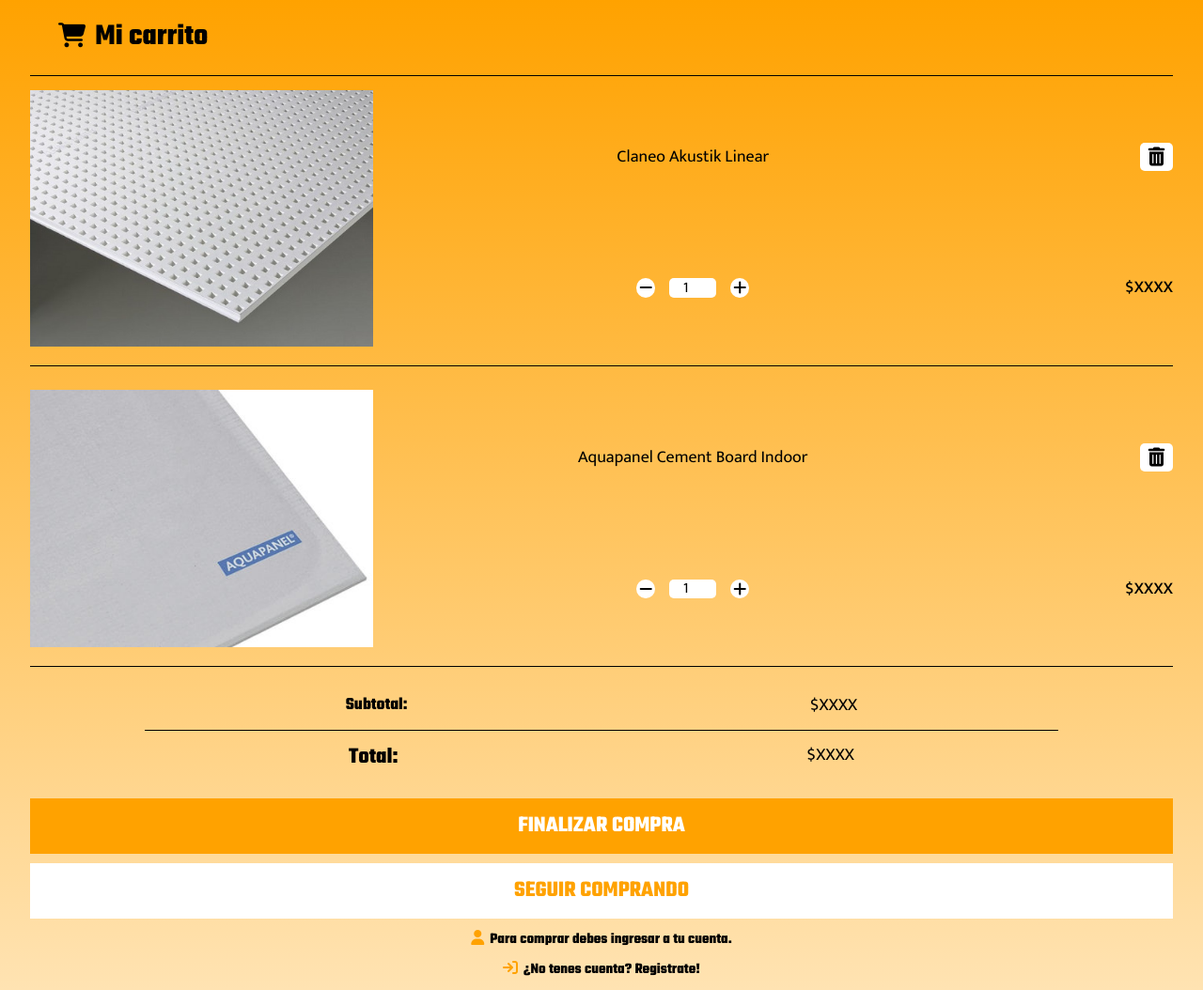
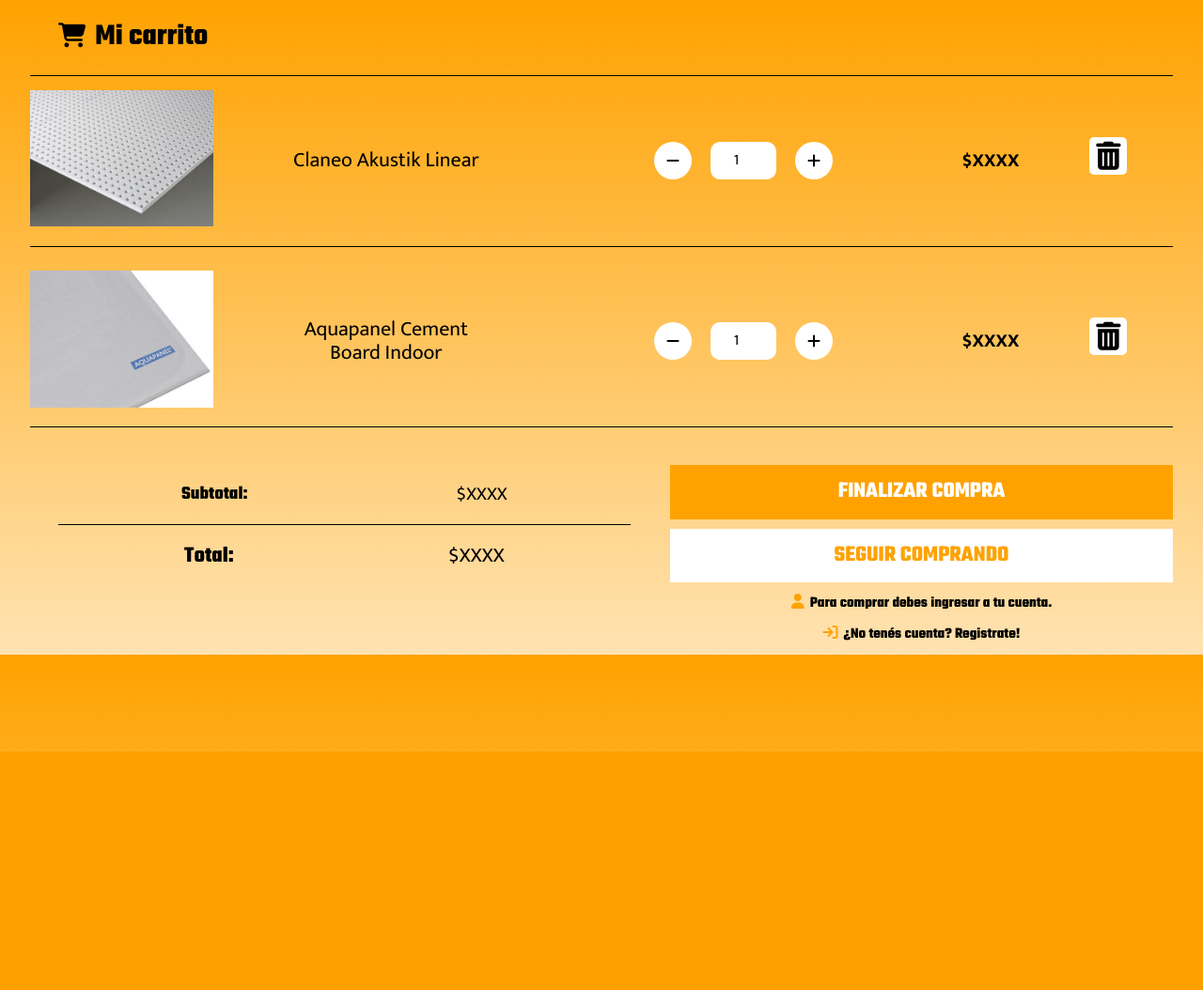
Before and after one commit to nicolas335/Grupo_3_GNUMPlack, a Node server app: page /cart in a window 1280 px wide. Shown: the whole page at 94% size. After the commit the page ends 800 px from the top, so only its background shows below. Run offline with Node 20, Linux system fonts and the light colour scheme; some libraries are stand-ins or nearby versions.

Commit message:
Subo el aboutUs y cart con las tres vistas terminadas, sin el header y footer

```diff
--- a/GNUMPlack_site/public/css/aboutUs.css
+++ b/GNUMPlack_site/public/css/aboutUs.css
@@ -12,6 +12,9 @@
 }
 .aboutUs main section div img{
     width: 100%;
+}
+.aboutUs p{
+    text-align: justify;
 }
 
 /* Tablet */
@@ -44,7 +47,9 @@
 /* Desktop */
 @media (min-width:769px) {
     .aboutUs main section{
-        margin: 25px 0 60px;
+        margin: 10px 0 40px;
+        padding: 20px 0;
+        border-top: 1px solid;
     }
     .aboutUs main section div img{
         width: 350px;
--- a/GNUMPlack_site/public/css/cart.css
+++ b/GNUMPlack_site/public/css/cart.css
@@ -1,41 +1,50 @@
-.cart main h1 i{
+.cart main h1 i {
     margin: 0 10px 0 30px;
     font-size: 26px;
 }
-.cart main section article:first-child{
+
+.cart main section article:first-child {
     border-top: 1px solid;
 }
-.cart main section article{
+
+.cart main section article {
     display: flex;
+    justify-content: space-between;
     margin: 10px 0;
     border-bottom: 1px solid;
     padding: 15px 0;
 }
-.cart main .productos article .imagen{
+
+.cart main .productos article .imagen {
     width: 30%;
 }
-.cart main .productos article section{
+
+.cart main .productos article section {
     width: 70%;
     display: flex;
     flex-direction: column;
     justify-content: space-around;
 }
-.cart main section.productos article div a img{
+
+.cart main section.productos article div a img {
     width: 100%;
 }
-.cart main section.productos article section div{
+
+.cart main section.productos article section div {
     width: 100%;
     display: flex;
     justify-content: space-between;
 }
-.cart .productos .detalle p{
+
+.cart .productos .detalle p {
     width: 80%;
     text-align: center;
     text-transform: unset;
     font-size: 18px;
     padding: 5px;
 }
-.cart .productos .detalle button{
+
+.cart .productos .detalle button {
     font-size: 20px;
     width: 35px;
     height: 30px;
@@ -44,46 +53,53 @@
     border-radius: 5px;
     background-color: white;
 }
-.cart .productos .detalle button i{}
-.cart .productos .precio div{
+
+.cart .productos .precio div {
     width: 80%;
     justify-content: center;
 }
-.cart .productos .precio .cantidad i{
+
+.cart .productos .precio .cantidad i {
     border-radius: 50%;
     margin: 0 15px;
     background-color: white;
     padding: 2px 3px;
 }
-.cart .productos .precio .cantidad input{
+
+.cart .productos .precio .cantidad input {
     width: 50px;
     border-radius: 5px;
     border: none;
     text-align: center;
 }
-.cart .productos .precio p{
+
+.cart .productos .precio p {
     font-size: 18px;
     font-weight: 500;
 }
 
-.cart main section.total{
+/* ------------------------------------ */
+.cart main .numeros {
     width: 80%;
     margin: 30px auto;
 }
-.cart main section.total div{
+
+.cart main .numeros div {
     display: flex;
     justify-content: space-around;
     margin: 15px 0;
 }
-.cart main section.total div p{
+
+.cart main .numeros div p {
     font-size: 18.72px;
 }
-.cart main section.total div.subtotal{
+
+.cart main .numeros div.subtotal {
     padding-bottom: 15px;
     border-bottom: solid 1px black;
 }
 
-.cart section .finalizar{
+.cart .comprar .finalizar {
     text-align: center;
     text-transform: uppercase;
     border: 1px solid;
@@ -93,7 +109,8 @@
     margin-bottom: 10px;
     border: none;
 }
-.cart section .seguir{
+
+.cart .comprar .seguir {
     text-transform: uppercase;
     text-align: center;
     border: 1px solid;
@@ -102,11 +119,103 @@
     padding: 15px;
     border: none;
 }
-.cart .comprar a h4{
+
+.cart .comprar a h4 {
     margin: 12px 0;
     text-align: center;
 }
-.cart .comprar a i{
+
+.cart .comprar a i {
     margin-right: 6px;
-    color:#FFA200;
+    color: #FFA200;
 }
+
+/* Tables */
+@media (min-width:430px) {
+    .cart .productos .detalle p {
+        font-size: 22px;
+    }
+
+    .cart .productos .detalle button {
+        margin: auto 0;
+    }
+
+    .cart .productos .precio .cantidad {
+        height: 40px;
+    }
+
+    .cart .productos .precio .cantidad i {
+        margin: 0 20px;
+        padding: 12px 13px;
+    }
+
+    .cart .productos .precio .cantidad input {
+        width: 70px;
+        border-radius: 10px;
+    }
+
+    .cart .productos .precio p{
+        font-size: 20px;
+        margin: auto 0;
+        font-weight: bold;
+    }
+}
+/* Desktop */
+@media (min-width: 769px){
+    .cart main .productos article{
+        position: relative;
+    }
+    .cart main .productos article .imagen{
+        width: 16%;
+    }
+    .cart main .productos article section{
+        width: 81%;
+    }
+    .cart main .productos .detalle button{
+        position: absolute;
+        right: 4%;
+        top: 36%;
+        font-size: 30px;
+        width: 40px;
+        height: 40px;
+    }
+    .cart main .productos article section{
+        flex-direction: row;
+        align-items: center;
+        justify-content: start;
+    }
+    .cart main .productos article section .detalle{
+        width: 30%;
+        justify-content: space-evenly;
+    }
+    .cart main .productos article section .precio{
+        width: 55%;
+        justify-content: space-evenly;
+    }
+    /* --------------------------- */
+    .cart main aside{
+        display: flex;
+        justify-content: space-between;
+        margin-top: 40px;
+    }
+    .cart main aside .numeros{
+        width: 55%;
+        margin: 0;
+        padding: 0 30px;
+    }
+    .cart main aside .numeros .subtotal,
+    .cart main aside .numeros .total{
+        padding: 20px;
+        margin: 0;
+    }
+    .cart main aside .numeros .subtotal h3,
+    .cart main aside .numeros .subtotal p{
+        font-size: 20px;
+    }
+    .cart main aside .numeros .total p{
+        font-size: 22px;
+    }
+    .cart main aside .comprar{
+        width: 44%;
+    }
+}
--- a/GNUMPlack_site/views/aboutUs.html
+++ b/GNUMPlack_site/views/aboutUs.html
@@ -31,12 +31,12 @@
             </div>
             <p>Estamos convencidos que los hogares son el núcleo de la familia. Desde nuestra compañía tenemos un fuerte compromiso por ayudar a solucionar los problemas comunes que tienen las familias en sus hogares, y que las afectan tanto en lo emocional como en su salud.<br>Hoy, cada familia, cuenta con la posibilidad de culminar con la humedad de su hogar y es parte de nuestra tarea, ayudarlas a que eso suceda.</p>
         </section>
-        <h2>Fundadores de GNUMPlack</h2>
+        <h2>Fundadores de GNUMPlack Web</h2>
         <section class="reverse">
             <div>
                 <img src="/img/c49ac350-1a1a-4eba-bc31-9dcbe25437e7.jpg" alt="">
             </div>
-            <p>Lorem ipsum dolor sit amet, consectetur adipisicing elit. Vitae officiis quis, vero provident temporibus rerum corporis, numquam incidunt explicabo pariatur, quibusdam quasi odio voluptate adipisci at. Officia rerum cumque vel!</p>
+            <p>Un buen diseño hace la vida mejor. Somos expertos en diseño web y entrenados en desarrollo web para la industria digital. Ofrecemos un servicio personalizado, profesional y confiable.<br>Somos un equipo ganador de diseño web ubicada en San Miguel, Buenos Aires. Nos especializamos en diseño web, desarrollo web y ecommerce. Con más de una década de experiencia, GNUM está integrada por un equipo fresco, vibrante y energético con talento creativo, conocimiento de la industria y estándares de calidad muy altos.<br>Trabajamos con startups ambiciosas y con empresas de alcance global como Digital House, Craftsy y Kitchening; podemos ajustarnos a tus necesidades sin problemas.</p>
         </section>
     </main>
 </body>
--- a/GNUMPlack_site/views/cart.html
+++ b/GNUMPlack_site/views/cart.html
@@ -16,11 +16,11 @@
         <section class="productos">
             <article>
                 <div class="imagen">
-                    <a href="/carrito"><img src="/img/cutout_123566_popup_landscape_4x3_1.jpg" alt=""></a>
+                    <a href="/cart"><img src="/img/cutout_123566_popup_landscape_4x3_1.jpg" alt=""></a>
                 </div>
                 <section>
                     <div class="detalle">
-                        <p>Claneo Akustik Linear</p>
+                        <p><a href="">Claneo Akustik Linear</a></p>
                         <button><i class="fas fa-trash-alt"></i></button>
                     </div>
                     <div class="precio">
@@ -35,11 +35,11 @@
             </article>
             <article>
                 <div class="imagen">
-                    <a href="/carrito"><img src="/img/cutout_82877_detail_picture_1.jpg" alt=""></a>
+                    <a href="/cart"><img src="/img/cutout_82877_detail_picture_1.jpg" alt=""></a>
                 </div>
                 <section>
                     <div class="detalle">
-                        <p>Aquapanel Cement Board Indoor</p>
+                        <p><a href="">Aquapanel Cement Board Indoor</a></p>
                         <button><i class="fas fa-trash-alt"></i></button>
                     </div>
                     <div class="precio">
@@ -53,22 +53,24 @@
                 </section>
             </article>
         </section>
-        <section class="total">
+        <aside>
+            <section class="numeros">
                 <div class="subtotal">
                     <h3>Subtotal:</h3>
                     <p>$XXXX</p>
                 </div>
-            <div>
+                <div class="total">
                     <h2>Total:</h2>
                     <p>$XXXX</p>
                 </div>
             </section>
             <section class="comprar">
-            <h2 class="finalizar"><a href=""></a>Finalizar Compra</h2>
-            <h2 class="seguir"><a href=""></a>Seguir Comprando</h2>
+                <a href=""><h2 class="finalizar">Finalizar Compra</h2></a>
+                <a href="/product"><h2 class="seguir">Seguir Comprando</h2></a>
                 <a href="/login"><h4><i class="fas fa-user"></i>Para comprar debes ingresar a tu cuenta.</h4></a>
-            <a href="/register"><h4><i class="fas fa-sign-in"></i>¿No tenes cuenta? Registrate!</h4></a>
+                <a href="/register"><h4><i class="fas fa-sign-in"></i>¿No tenés cuenta? Registrate!</h4></a>
             </section>
+        </aside>
     </main>
 </body>
 
```
Lines whose indentation alone changed are shown as unchanged.
